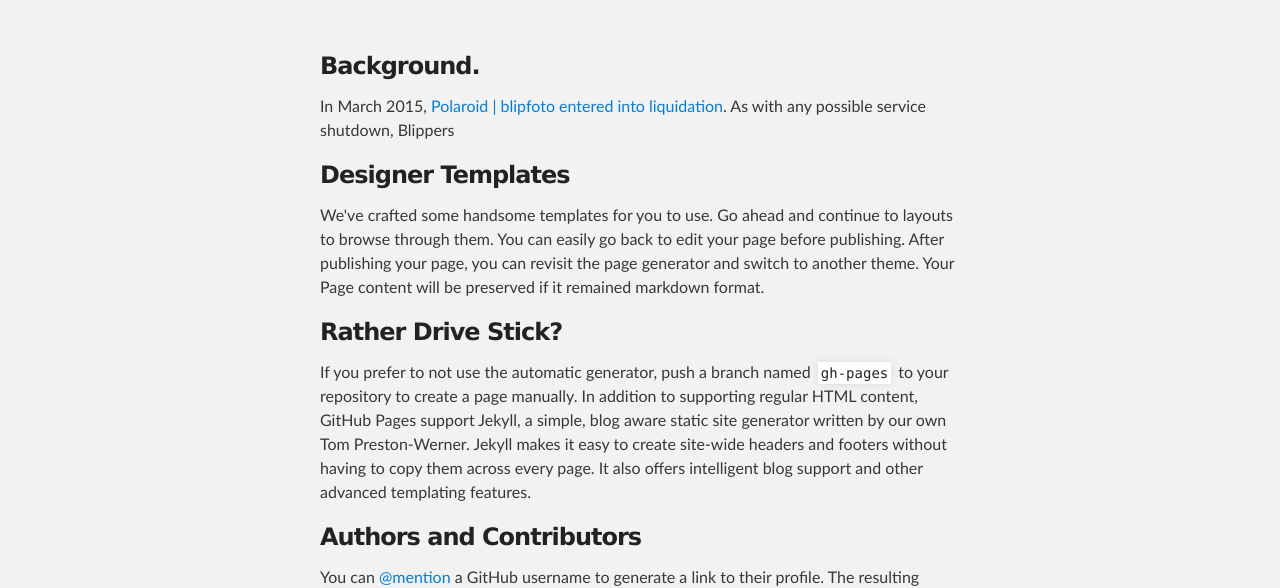
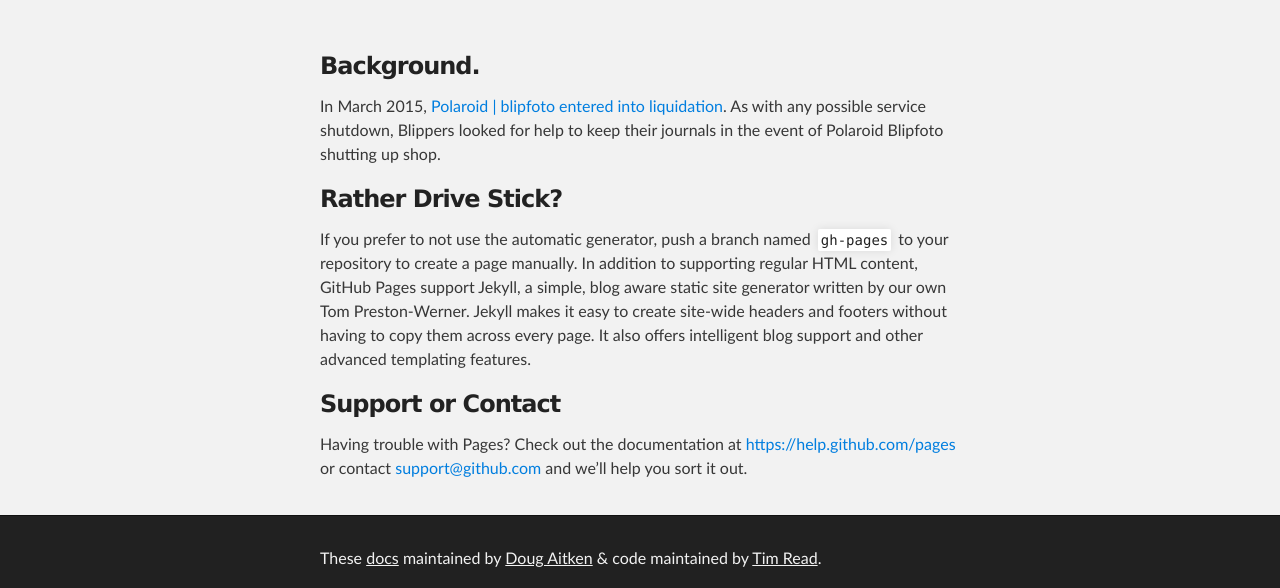
Before and after one commit to richie5um/Save-Blip, a plain HTML site: page index.html in a window 1280 px wide. Shown: the part 212-800 px from the top of the page. Drawn offline with Linux system fonts and the light colour scheme.

Commit message:
initial paragraph

```diff
--- a/index.html
+++ b/index.html
@@ -29,22 +29,12 @@
         <h3>
 <a id="Background" class="anchor" href="#background" aria-hidden="true"><span class="octicon octicon-link"></span></a>Background.</h3>
 
-<p>In March 2015, <a href="www.bbc.co.uk/news/uk-scotland-scotland-business-31927236">Polaroid | blipfoto entered into liquidation</a>. As with any possible service shutdown, Blippers </p>
-
-<h3>
-<a id="designer-templates" class="anchor" href="#designer-templates" aria-hidden="true"><span class="octicon octicon-link"></span></a>Designer Templates</h3>
-
-<p>We've crafted some handsome templates for you to use. Go ahead and continue to layouts to browse through them. You can easily go back to edit your page before publishing. After publishing your page, you can revisit the page generator and switch to another theme. Your Page content will be preserved if it remained markdown format.</p>
+<p>In March 2015, <a href="www.bbc.co.uk/news/uk-scotland-scotland-business-31927236">Polaroid | blipfoto entered into liquidation</a>. As with any possible service shutdown, Blippers looked for help to keep their journals in the event of Polaroid Blipfoto shutting up shop.</p>
 
 <h3>
 <a id="rather-drive-stick" class="anchor" href="#rather-drive-stick" aria-hidden="true"><span class="octicon octicon-link"></span></a>Rather Drive Stick?</h3>
 
 <p>If you prefer to not use the automatic generator, push a branch named <code>gh-pages</code> to your repository to create a page manually. In addition to supporting regular HTML content, GitHub Pages support Jekyll, a simple, blog aware static site generator written by our own Tom Preston-Werner. Jekyll makes it easy to create site-wide headers and footers without having to copy them across every page. It also offers intelligent blog support and other advanced templating features.</p>
-
-<h3>
-<a id="authors-and-contributors" class="anchor" href="#authors-and-contributors" aria-hidden="true"><span class="octicon octicon-link"></span></a>Authors and Contributors</h3>
-
-<p>You can <a href="https://github.com/blog/821" class="user-mention">@mention</a> a GitHub username to generate a link to their profile. The resulting <code>&lt;a&gt;</code> element will link to the contributor's GitHub Profile. For example: In 2007, Chris Wanstrath (<a href="https://github.com/defunkt" class="user-mention">@defunkt</a>), PJ Hyett (<a href="https://github.com/pjhyett" class="user-mention">@pjhyett</a>), and Tom Preston-Werner (<a href="https://github.com/mojombo" class="user-mention">@mojombo</a>) founded GitHub.</p>
 
 <h3>
 <a id="support-or-contact" class="anchor" href="#support-or-contact" aria-hidden="true"><span class="octicon octicon-link"></span></a>Support or Contact</h3>
```
